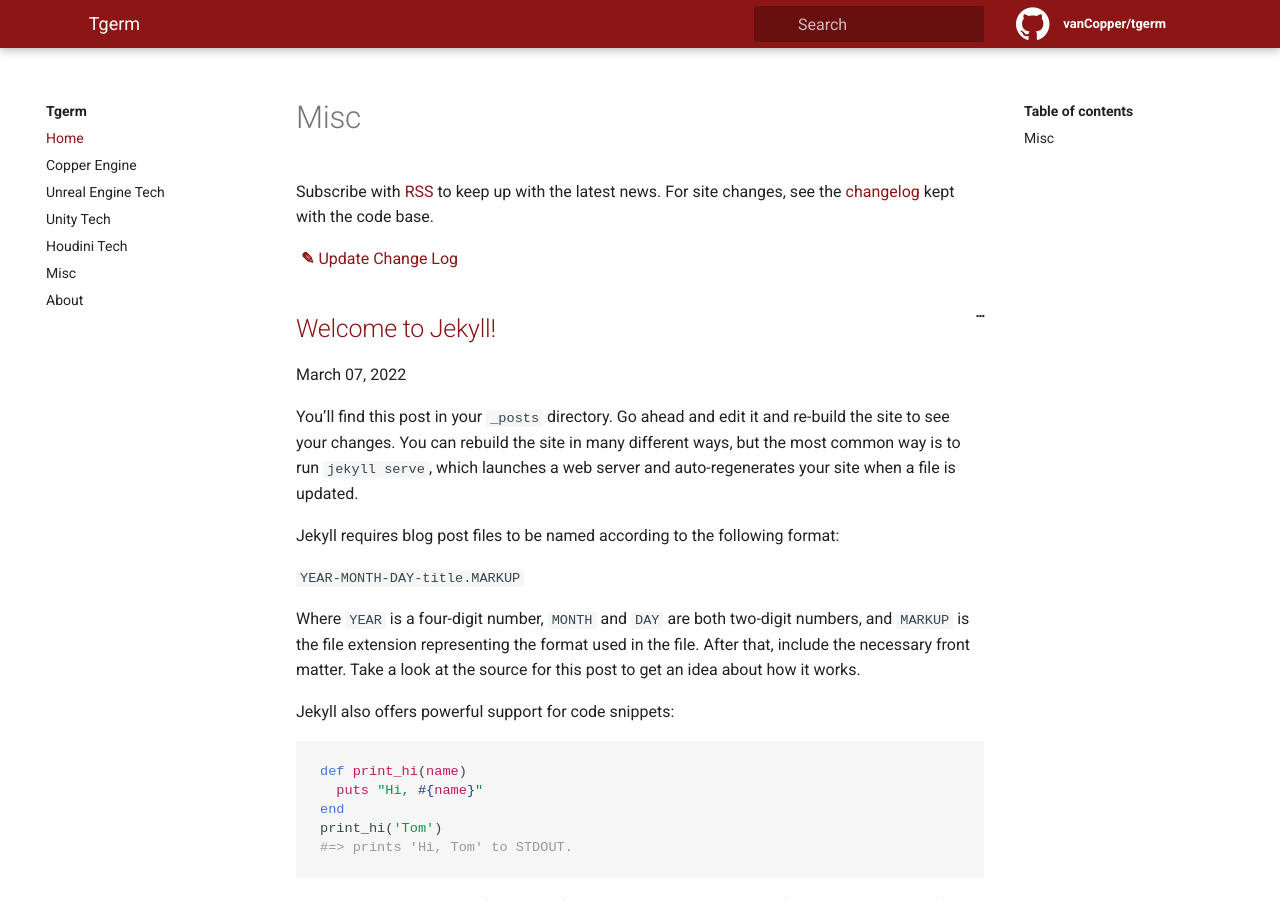
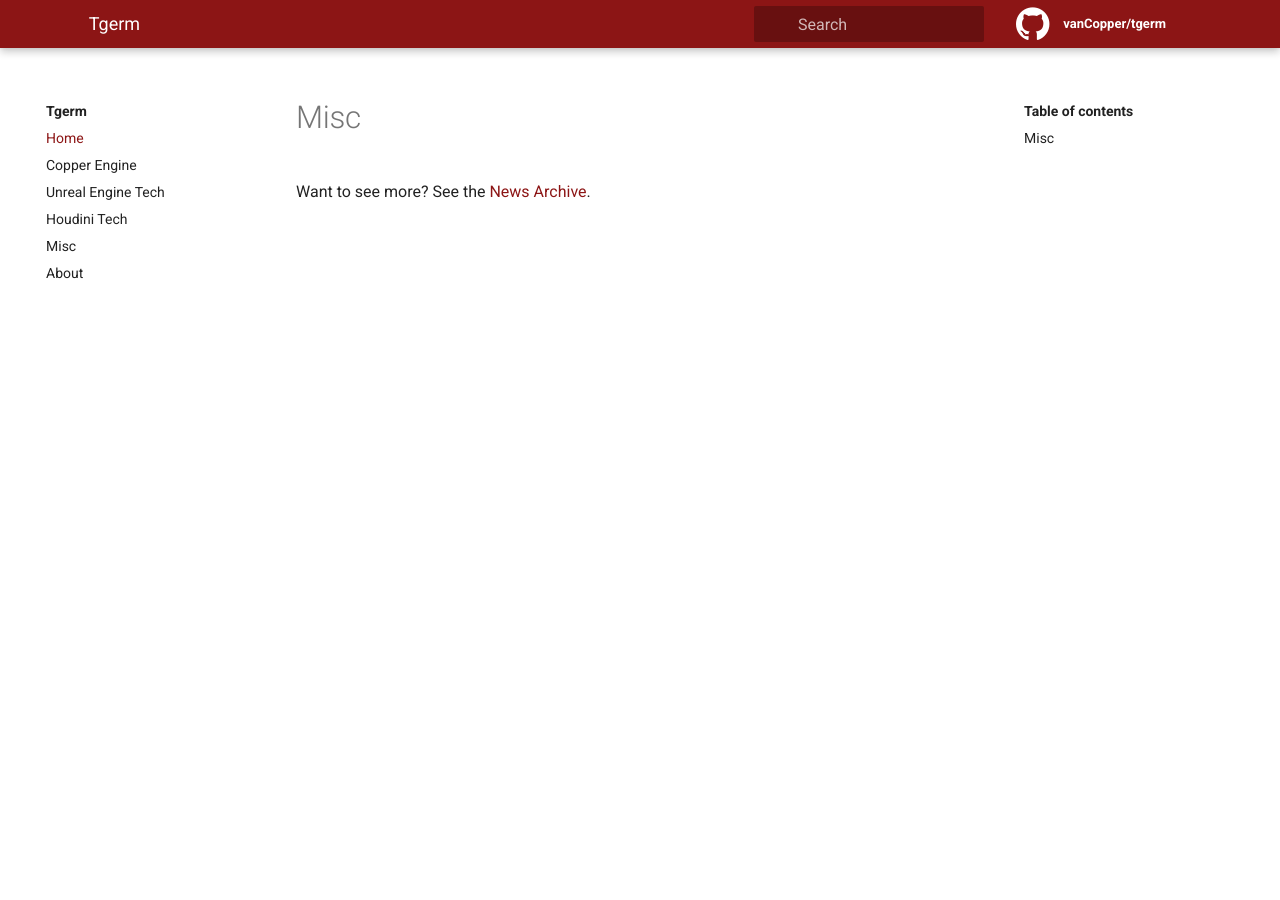
Before and after one commit to vanCopper/tgerm, a Jekyll site: the page built from pages/Misc.md, in a window 1280 px wide and 900 px high. Built offline with Jekyll 4.4.1, drawn with Linux system fonts in a browser that asks for light colours; some of the changed text lies outside the part shown.

```diff
--- a/_posts/2019-06-29-welcome.md
+++ /dev/null
@@ -1,36 +0,0 @@
----
-title:  "Welcome to MkDocs Jekyll"
-date:   2019-06-28 5:52:21 -0500
-categories: jekyll update
-badges:
- - type: primary
-   tag: primary-badge
- - type: secondary
-   tag: secondary-badge
- - type: info
-   tag: info-badge
- - type: success
-   tag: success-badge
----
-
-You’ll find this post in your `_posts` directory. Go ahead and edit it and re-build the site to see your changes. You can rebuild the site in many different ways, but the most common way is to run `jekyll serve`, which launches a web server and auto-regenerates your site when a file is updated.
-
-<!--more-->
-
-To add new posts, simply add a file in the `_posts` directory that follows the convention `YYYY-MM-DD-name-of-post.ext` and includes the necessary front matter. Take a look at the source for this post to get an idea about how it works.
-
-Jekyll also offers powerful support for code snippets:
-
-{% highlight ruby %}
-def print_hi(name)
-  puts "Hi, #{name}"
-end
-print_hi('Tom')
-#=> prints 'Hi, Tom' to STDOUT.
-{% endhighlight %}
-
-Check out the [Jekyll docs][jekyll-docs] for more info on how to get the most out of Jekyll. File all bugs/feature requests at [Jekyll’s GitHub repo][jekyll-gh]. If you have questions, you can ask them on [Jekyll Talk][jekyll-talk].
-
-[jekyll-docs]: http://jekyllrb.com/docs/home
-[jekyll-gh]:   https://github.com/jekyll/jekyll
-[jekyll-talk]: https://talk.jekyllrb.com/
--- a/_posts/2022-03-07-welcome-to-jekyll.markdown
+++ /dev/null
@@ -1,29 +0,0 @@
----
-layout: post
-title:  "Welcome to Jekyll!"
-date:   2022-03-07 20:38:15 +0800
-categories: jekyll update
----
-You’ll find this post in your `_posts` directory. Go ahead and edit it and re-build the site to see your changes. You can rebuild the site in many different ways, but the most common way is to run `jekyll serve`, which launches a web server and auto-regenerates your site when a file is updated.
-
-Jekyll requires blog post files to be named according to the following format:
-
-`YEAR-MONTH-DAY-title.MARKUP`
-
-Where `YEAR` is a four-digit number, `MONTH` and `DAY` are both two-digit numbers, and `MARKUP` is the file extension representing the format used in the file. After that, include the necessary front matter. Take a look at the source for this post to get an idea about how it works.
-
-Jekyll also offers powerful support for code snippets:
-
-{% highlight ruby %}
-def print_hi(name)
-  puts "Hi, #{name}"
-end
-print_hi('Tom')
-#=> prints 'Hi, Tom' to STDOUT.
-{% endhighlight %}
-
-Check out the [Jekyll docs][jekyll-docs] for more info on how to get the most out of Jekyll. File all bugs/feature requests at [Jekyll’s GitHub repo][jekyll-gh]. If you have questions, you can ask them on [Jekyll Talk][jekyll-talk].
-
-[jekyll-docs]: https://jekyllrb.com/docs/home
-[jekyll-gh]:   https://github.com/jekyll/jekyll
-[jekyll-talk]: https://talk.jekyllrb.com/
--- a/pages/Misc.md
+++ b/pages/Misc.md
@@ -4,12 +4,6 @@ permalink: /misc/
 ---
 
 # Misc
-
-<p>Subscribe with <a href="{{ site.baseurl }}/feed.xml">RSS</a> to keep up with the latest news.
-For site changes, see the <a href="https://github.com/{{ site.github_user }}/{{ site.github_repo }}/blob/master/CHANGELOG.md">changelog</a> kept with the code base.</p>
-
-<p class="editor-link"><a href="cloudcannon:collections/_posts" class="btn"><strong>&#9998;</strong> Update Change Log</a></p>
-
 {% for post in site.posts limit:10 %}
    <div class="post-preview">
    <h2><a href="{{ site.baseurl }}{{ post.url }}">{{ post.title }}</a></h2>
```
Also changed, not shown: _data/toc.yml (+0 -16 lines), _docs/copper/Notes.md (+33 -1 lines), _posts/2019-06-28-hello-world.md (deleted, +0 -12 lines).
